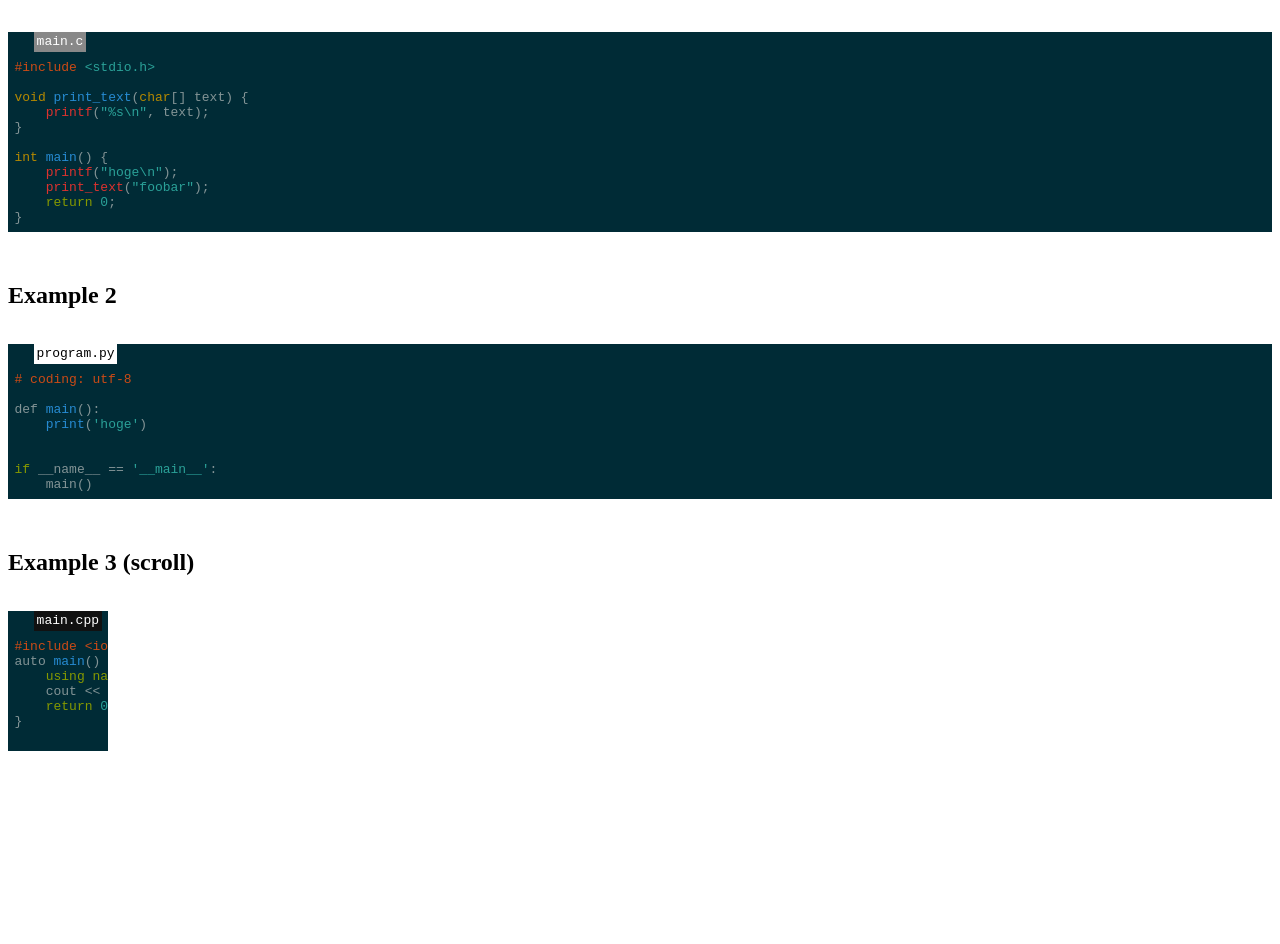
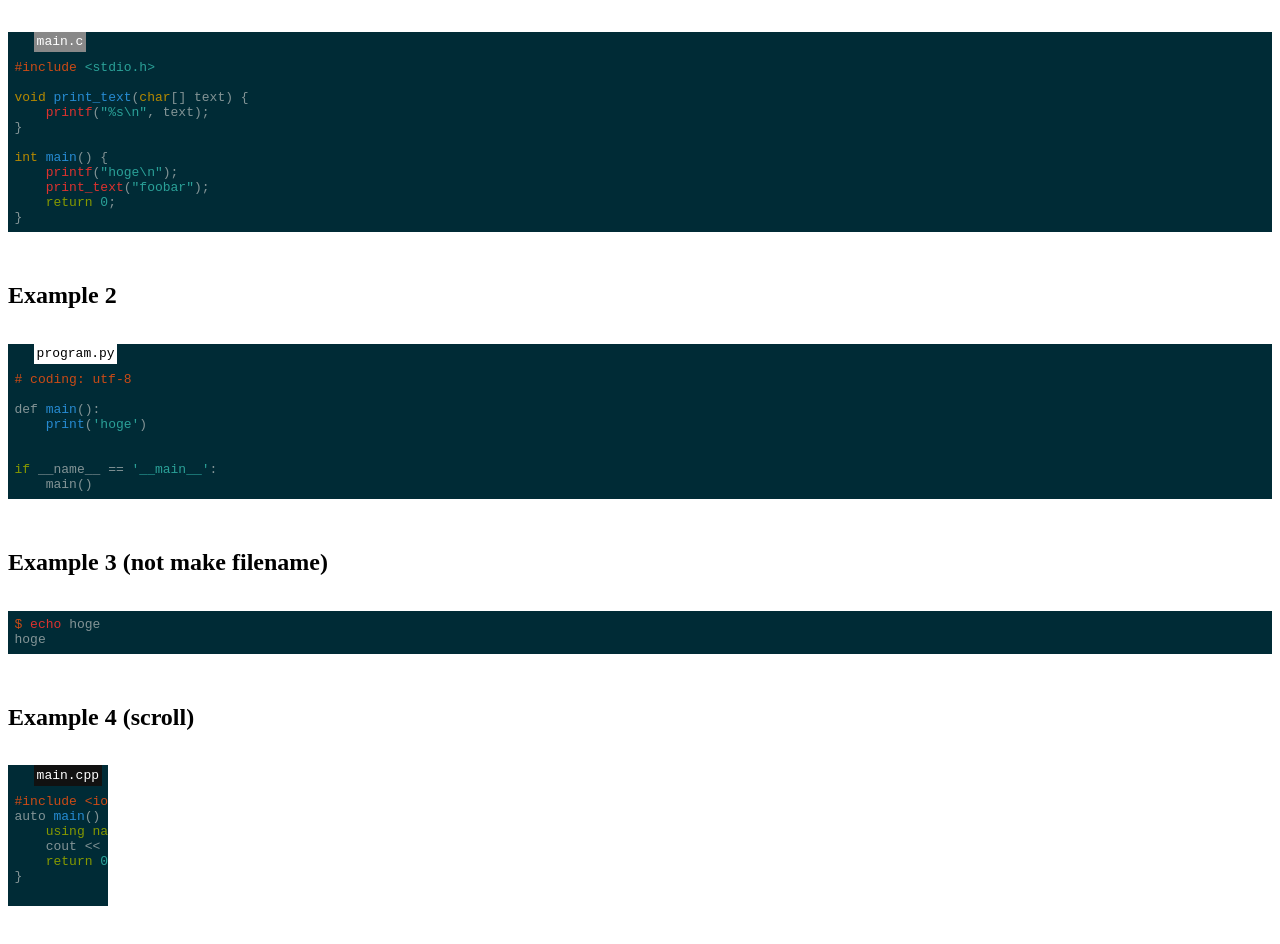
Before and after one commit to TRSasasusu/highlightjs-highlight-filename.js, a plain HTML site: page index.html in a window 1280 px wide. Shown: the part 110-1054 px from the top of the page. Before the commit the page ends 904 px from the top, so only its background shows below. Drawn offline with nearby package versions, Linux system fonts and the light colour scheme.

Commit message:
Deal with not making filename with null or {}.

```diff
--- a/highlightjs-highlight-filename.js
+++ b/highlightjs-highlight-filename.js
@@ -25,6 +25,10 @@
     }
 
     function highlightFilenameCode(code, option) {
+        if(option === null || Object.keys(option).length == 0) {
+            return;
+        }
+
         code.style.paddingTop = '2.2em';
         code.style.position = 'relative';
 
--- a/index.html
+++ b/index.html
@@ -11,6 +11,7 @@
         hljs.initHighlightFilenameOnLoad([
             {filename: 'main.c'},
             {filename: 'program.py', backgroundColor: 'white', color: '#000'},
+            null,
             {filename: 'main.cpp', backgroundColor: '#111'},
         ]);
     </script>
@@ -31,6 +32,7 @@ int main() {
     return 0;
 }</code>
         </pre>
+
         <h2>Example 2</h2>
         <pre>
             <code># coding: utf-8
@@ -43,7 +45,13 @@ if __name__ == '__main__':
     main()</code>
         </pre>
 
-        <h2>Example 3 (scroll)</h2>
+        <h2>Example 3 (not make filename)</h2>
+        <pre>
+            <code>$ echo hoge
+hoge</code>
+        </pre>
+
+        <h2>Example 4 (scroll)</h2>
         <div style="width: 100px;">
             <pre>
                 <code>#include &lt;iostream&gt;
```
Also changed, not shown: highlightjs-highlight-filename.min.js.
